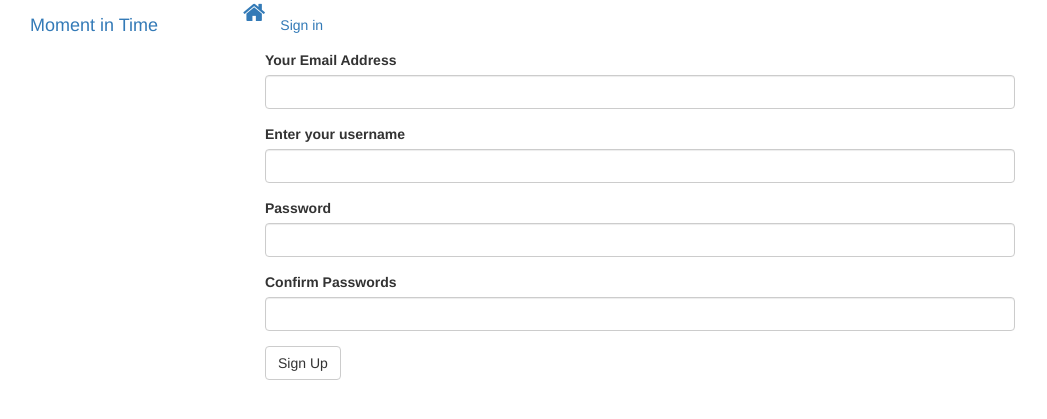
After one commit to TERRYYYY/MinuteWise, a Flask app: template app/templates/auth/register.html in a window 1280 px wide. The commit adds this page. Shown: the top 419 px of the page, without its empty margins (0-1047 px from the left). Run offline with Flask 2, Linux system fonts and the light colour scheme; the template is opened without the code that fills it: values that come from a table or form of the project are taken from there, others are empty; parts of the project's set-up code (start-up, migrations or seed data) failed here and were passed over; some libraries are stand-ins or nearby versions.

```diff
--- a/app/auth/forms.py
+++ b/app/auth/forms.py
@@ -1,6 +1,9 @@
 from flask_wtf import FlaskForm
 from wtforms import StringField,PasswordField,SubmitField
-from wtforms.validators import Required,Email,EqualTo
+from wtforms.validators import Required,Email,EqualTo,email_validator
+from wtforms import ValidationError
+from wtforms import StringField,PasswordField,BooleanField,SubmitField
+
 from ..models import User
 
 class RegistrationForm(FlaskForm):
@@ -9,3 +12,17 @@ class RegistrationForm(FlaskForm):
     password = PasswordField('Password',validators = [Required(), EqualTo('password_confirm',message = 'Passwords must match')])
     password_confirm = PasswordField('Confirm Passwords',validators = [Required()])
     submit = SubmitField('Sign Up')
+
+    def validate_email(self,data_field):
+        if User.query.filter_by(email =data_field.data).first():
+            raise ValidationError('There is an account with that email')
+
+    def validate_username(self,data_field):
+        if User.query.filter_by(username = data_field.data).first():
+            raise ValidationError('That username is taken')
+
+class LoginForm(FlaskForm):
+    email = StringField('Your Email Address',validators=[Required(),Email()])
+    password = PasswordField('Password',validators =[Required()])
+    remember = BooleanField('Remember me')
+    submit = SubmitField('Sign In')
--- /dev/null
+++ b/app/templates/auth/register.html
@@ -0,0 +1,17 @@
+{% extends 'base.html'%}
+{% import 'bootstrap/wtf.html' as wtf%}
+
+{% block content %}
+<div class="container">
+    <div class="row">
+        <div class="col-md-2"> </div>
+        <div class="col-md-8">
+
+            {{wtf.quick_form(registration_form)}}
+
+        </div>
+        <div class="col-md-2"></div>
+    </div>
+</div>
+
+{% endblock%}
--- a/app/templates/navbar.html
+++ b/app/templates/navbar.html
@@ -12,6 +12,14 @@
         </div>
         <div class="navbar-collapse collapse">
             <ul class="nav navbar-nav">
+            <ul class="nav navbar-nav navbar-right">
+                {% if current_user.is_authenticated %}
+                <li style="color:white;padding:15px;">{{current_user.username}}</li>
+                <li><a href="{{url_for('auth.logout')}}">Sign out</a></li>
+                {% else %}
+                <li><a href="{{url_for('auth.login')}}">Sign in</a></li>
+                {%endif%}
+            </ul>
 
                 <!-- <li><a href="/">Home</a></li> -->
                 <i style="font-size:24px" class="fa" style="margin-left: 100px; margin-top: 200px;"><a href="/" style="margin-left: 70px;margin-top: 50px;">&#xf015;</i></a>
```
Also changed, not shown: app/auth/views.py (+32 -1 lines), app/models.py (+7 -7 lines), app/templates/auth/login.html (added, +24 -0 lines), 1 other file.
